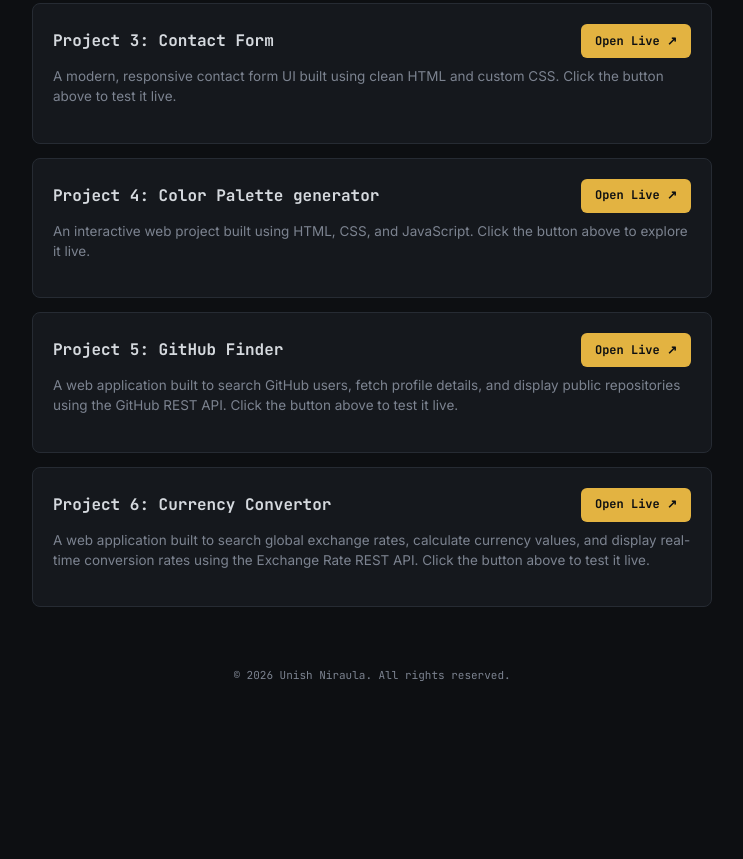
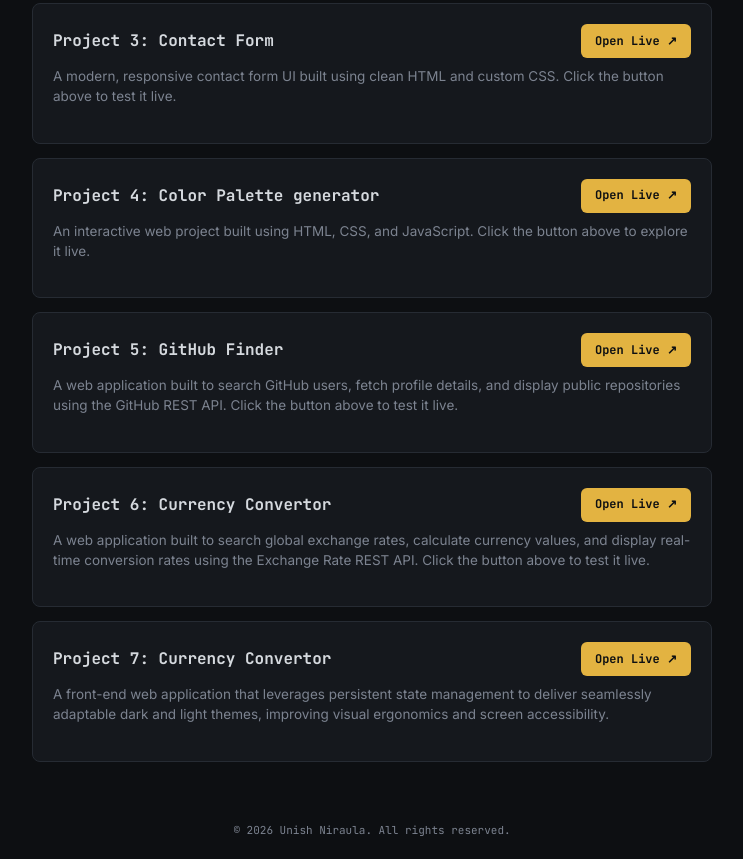
Before and after one commit to unishniraulaofficial/unish, a plain HTML site: page projects.html in a window 1280 px wide. Shown: the part 498-1357 px from the top of the page, without its empty margins (268-1011 px from the left). Before the commit the page ends 1203 px from the top, so only its background shows below. Drawn offline with Linux system fonts and the light colour scheme.

Commit message:
Update projects.html

```diff
--- a/projects.html
+++ b/projects.html
@@ -117,6 +117,16 @@
 
     <p class="project-desc">A web application built to search global exchange rates, calculate currency values, and display real-time conversion rates using the Exchange Rate REST API. Click the button above to test it live.</p>
   </div>
+
+ <!-- Project 7 -->
+  <div class="card">
+    <div class="project-header">
+      <div class="project-title">Project 7: Currency Convertor</div>
+      <a href="https://unishniraulaofficial.github.io/Project-7/" target="_blank" rel="noopener noreferrer" class="btn-launch">Open Live ↗</a>
+    </div>
+
+    <p class="project-desc">A front-end web application that leverages persistent state management to deliver seamlessly adaptable dark and light themes, improving visual ergonomics and screen accessibility.</p>
+  </div>
 </main>
 
 <footer>&copy; <span id="year"></span> Unish Niraula. All rights reserved.</footer>
```
